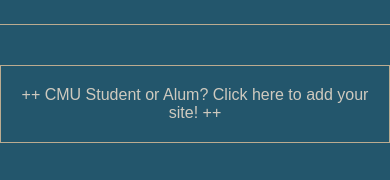
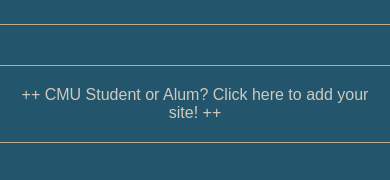
Before and after one commit to ScottyLabs/CMU-loopback, a SvelteKit app: page / in a window 390 px wide. Shown: the part 1085-1265 px from the top of the page. Built offline with nearby package versions, Linux system fonts and the light colour scheme; a web font is replaced by a local one.

Commit message:
fix: mobile overscroll pseudoelement styling

```diff
--- a/src/routes/+page.svelte
+++ b/src/routes/+page.svelte
@@ -101,7 +101,8 @@
 		}
 	}
 	.join-row {
-		border: 1px solid var(--card-border);
+		border-top: 1px solid var(--card-border);
+		border-bottom: 1px solid var(--card-border);
 		padding: 20px var(--global-x-padding);
 		display: block;
 		margin-top: 40px;
--- a/src/routes/layout.css
+++ b/src/routes/layout.css
@@ -70,6 +70,7 @@
 		height: 50dvh;
 		left: 50%;
 		max-width: var(--max-card-width);
+		width: 100vw;
 		transform: translate(-50%, 0);
 		bottom: 0;
 		right: 0;
@@ -85,6 +86,8 @@
 		background-color: var(--card-bg-accent);
 		height: 50dvh;
 		left: 50%;
+		width: 100vw;
+
 		max-width: var(--max-card-width);
 		transform: translate(-50%, 0);
 		top: 0;
```
